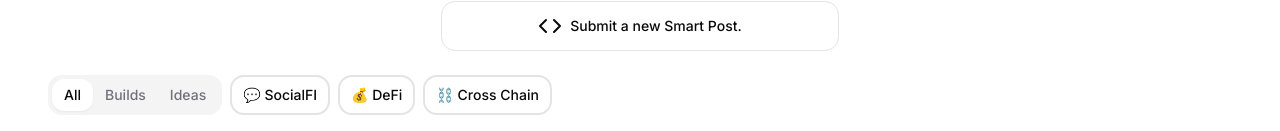
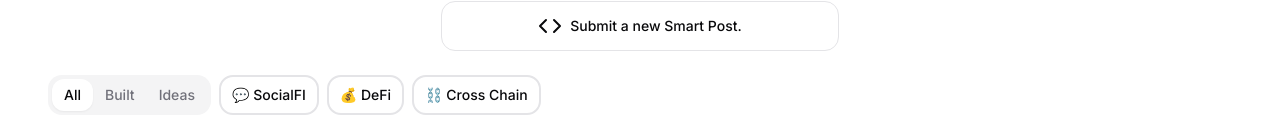
Before and after one commit to lens-protocol/open-actions-directory, a Next.js app: page / in a window 1280 px wide. Shown: the part 341-472 px from the top of the page. Built offline with nearby package versions, Linux system fonts and the light colour scheme.

Commit message:
updates to filtering, copy

```diff
--- a/components/actions.tsx
+++ b/components/actions.tsx
@@ -49,7 +49,7 @@ export function Actions() {
         >
           <TabsList>
             <TabsTrigger onClick={() => setView('all')} value="all">All</TabsTrigger>
-            <TabsTrigger onClick={() => setView('actions')} value="actions">Builds</TabsTrigger>
+            <TabsTrigger onClick={() => setView('actions')} value="actions">Built</TabsTrigger>
             <TabsTrigger onClick={() => setView('rfb')} value="rfb">Ideas</TabsTrigger>
           </TabsList>
         </Tabs>
```
